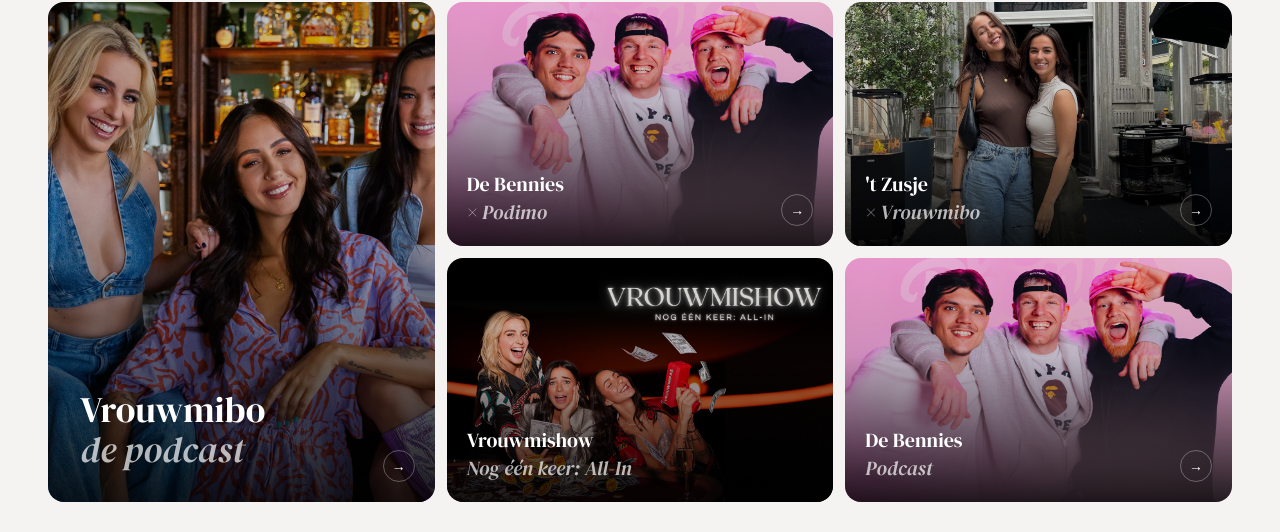
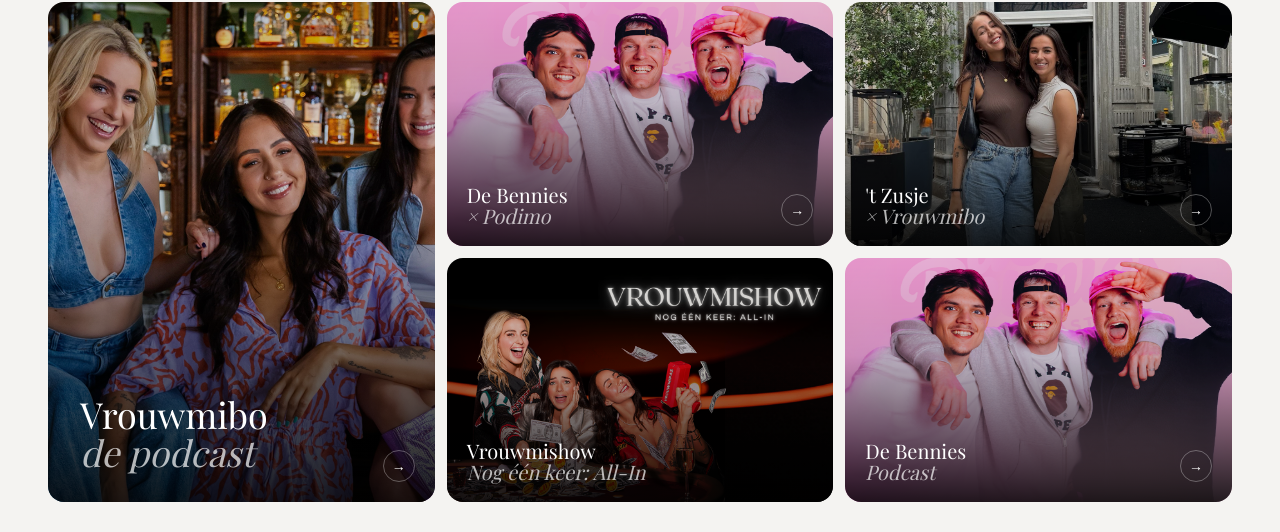
Before and after one commit to xmandysmit-tech/concess-website, a Next.js app: page / in a window 1280 px wide. Shown: the part 958-1490 px from the top of the page. Built offline with nearby package versions, Linux system fonts and the light colour scheme; a web font is replaced by a local one.

Commit message:
Homepage tiles: titel en ondertitel dichter op elkaar

```diff
--- a/app/components/SelectedWork.tsx
+++ b/app/components/SelectedWork.tsx
@@ -33,15 +33,10 @@
       </div>
       <div className="absolute inset-0" style={{ background: "linear-gradient(to top, rgba(0,0,0,0.85) 0%, rgba(0,0,0,0.1) 60%, transparent 100%)" }} />
       <div className={`relative z-10 flex flex-col justify-end h-full ${large ? "min-h-[480px] p-8" : "min-h-[230px] p-5"}`}>
-        <p
-          className={`font-serif text-white ${large ? "text-3xl md:text-4xl" : "text-xl"}`}
-          style={{ lineHeight: 1.1 }}
-          style={{ fontFamily: "'DM Serif Display', Georgia, serif" }}
-        >
-          {work.brand}
-          <br />
-          <span className="opacity-70 italic">{work.creator}</span>
-        </p>
+        <div style={{ fontFamily: "'DM Serif Display', Georgia, serif" }}>
+          <p className={`text-white m-0 ${large ? "text-3xl md:text-4xl" : "text-xl"}`} style={{ lineHeight: 1 }}>{work.brand}</p>
+          <p className={`text-white opacity-70 italic m-0 ${large ? "text-3xl md:text-4xl" : "text-xl"}`} style={{ lineHeight: 1, marginTop: "0.05em" }}>{work.creator}</p>
+        </div>
         {href && (
           <div className={`absolute right-5 bottom-5 w-8 h-8 rounded-full border border-white/30 flex items-center justify-center transition-all duration-300 ${hovered ? "bg-white/20 border-white/60" : ""}`}>
             <span className="text-white text-sm">→</span>
```
